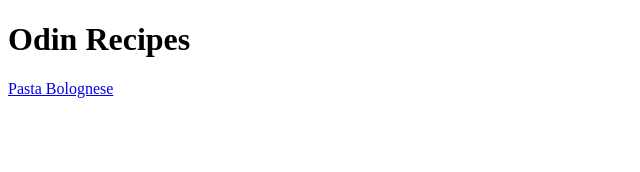
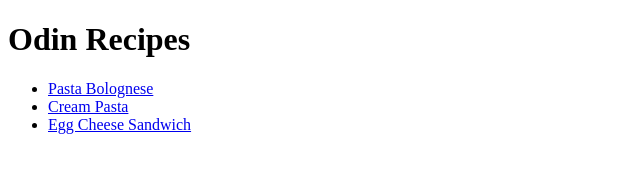
Before and after one commit to bartbroersen1/odin-recipes, a plain HTML site: page index.html in a window 1280 px wide. Shown: the whole page, without its empty margins (0-640 px from the left). Drawn offline with Linux system fonts and the light colour scheme.

Commit message:
Add two recipes to homepage

```diff
--- a/index.html
+++ b/index.html
@@ -8,6 +8,10 @@
 <body>
     <h1>Odin Recipes</h1>
 
-    <a href="./recipes/pasta-bolognese.html">Pasta Bolognese</a>
+    <ul>
+        <li><a href="./recipes/pasta-bolognese.html">Pasta Bolognese</a></li>
+        <li><a href="./recipes/cream-pasta.html">Cream Pasta</a></li>
+        <li><a href="./recipes/eggcheese-sandwich.html">Egg Cheese Sandwich</a></li>
+    </ul>
 </body>
 </html>
```
Also changed, not shown: recipes/cream-pasta.html (added), recipes/eggcheese-sandwich.html (added).
